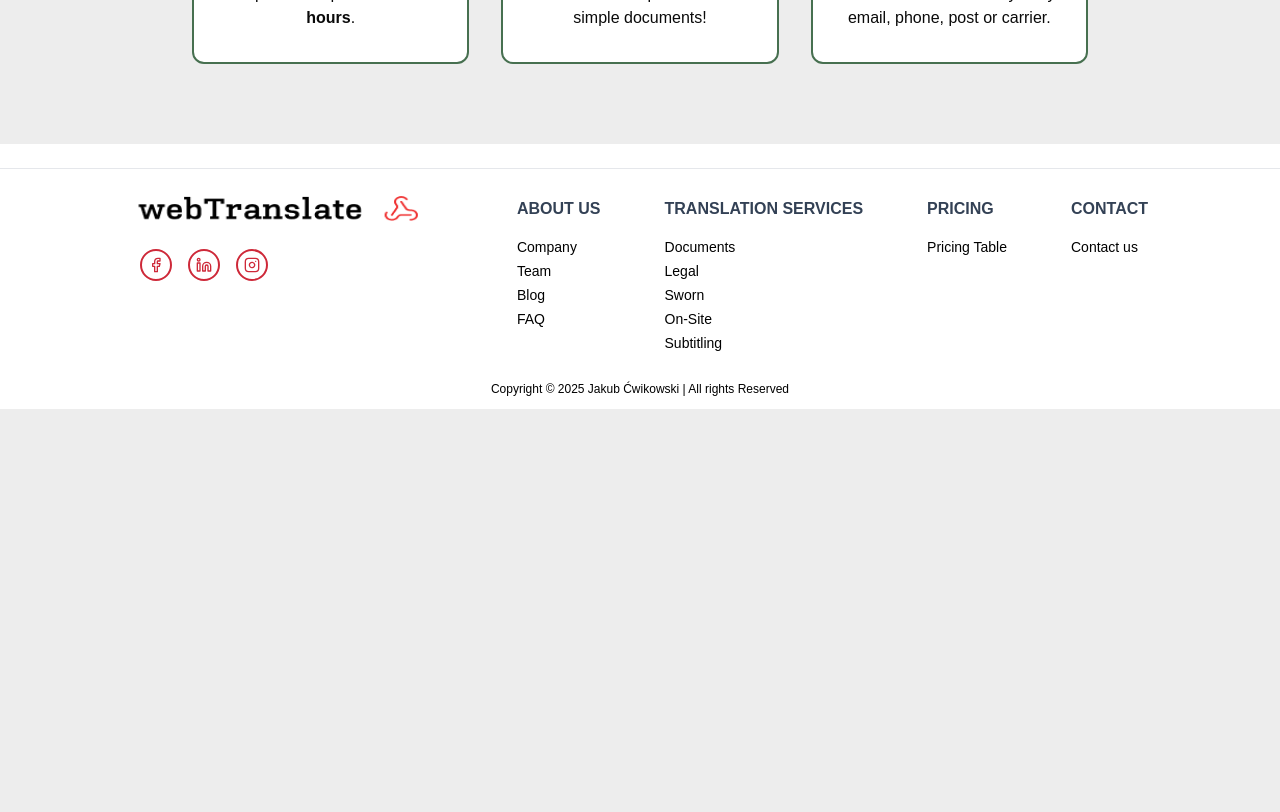
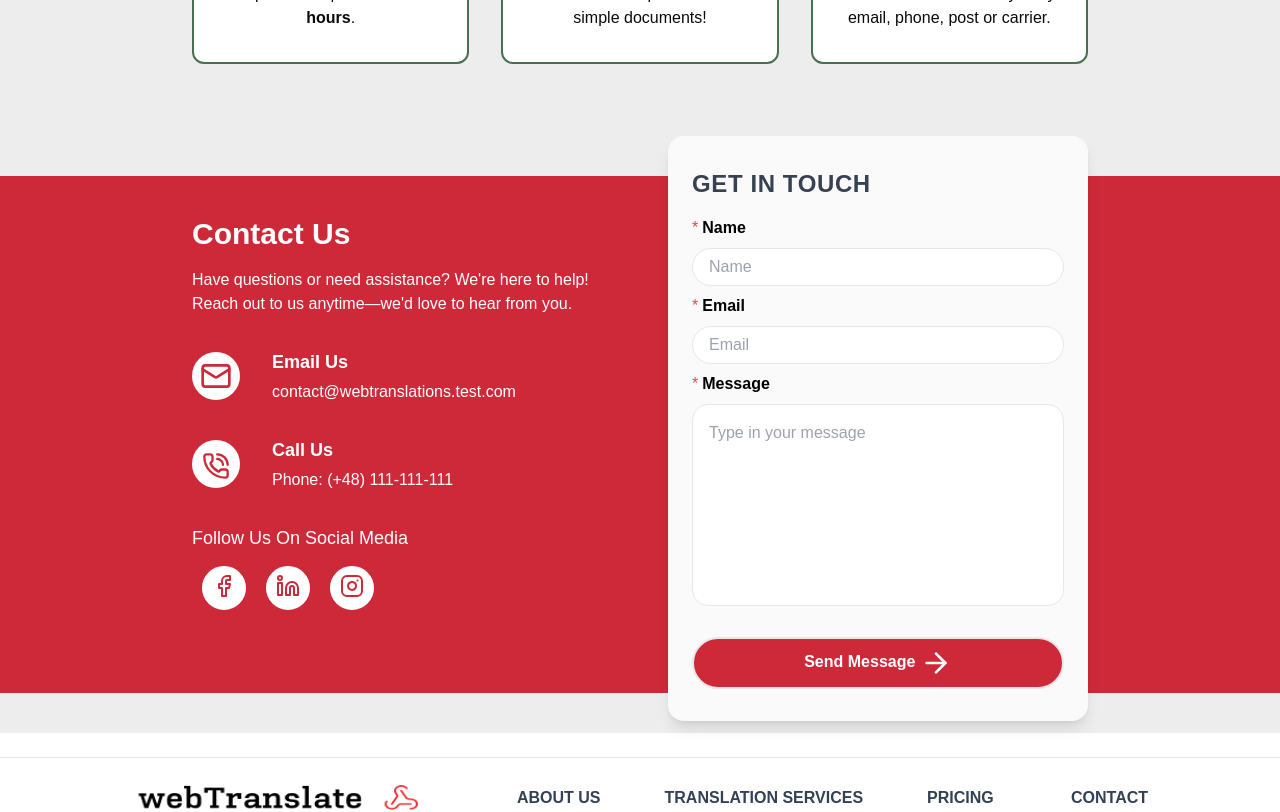
Before and after one commit to Jerry-BloodBerry/translations-website, a Next.js app: page / in a window 1280 px wide. Shown: the part 2700-3512 px from the top of the page. Before the commit the page ends 3109 px from the top, so only its background shows below. Built offline with nearby package versions, Linux system fonts and the light colour scheme.

Commit message:
feat: add contact form with zod validation

```diff
--- /dev/null
+++ b/app/api/contact/action.ts
@@ -0,0 +1,41 @@
+"use server";
+
+import { z } from "zod";
+
+const contactFormSchema = z.object({
+  name: z.string().trim().min(1, { message: "Name field is required" }),
+  email: z.string().email({ message: "Invalid email address" }),
+  message: z.string().trim().min(1, { message: "Please type in a message" }),
+});
+
+export interface SendContactFormState {
+  success: string,
+  errors: {
+    name: string,
+    email: string,
+    message: string,
+  }
+}
+
+export const sendContactForm = async (prevState: SendContactFormState, formData: FormData) => {
+  const contactFormData = Object.fromEntries(formData);
+  const validatedContactFormData = contactFormSchema.safeParse(contactFormData);
+
+
+  if (!validatedContactFormData.success) {
+    const formFieldErrors =
+      validatedContactFormData.error.flatten().fieldErrors;
+
+    return {
+      errors: {
+        name: formFieldErrors?.name,
+        email: formFieldErrors?.email,
+        message: formFieldErrors?.message,
+      }
+    };
+  }
+
+  return {
+    success: "Your message was sent successfully!",
+  };
+}
--- a/app/page.tsx
+++ b/app/page.tsx
@@ -10,9 +10,13 @@ import {
   CheckIcon,
   DocumentTextIcon,
 } from '@heroicons/react/24/outline'
+import { Facebook, MailIcon, PhoneCallIcon } from 'lucide-react'
 
 import { cn } from '@/lib/utils'
+import ContactForm from '@/components/contact-form'
 import Service from '@/components/service'
+import SocialIcon from '@/components/social-icon'
+import SocialIcons from '@/components/social-icons'
 import WorkWithUsStep from '@/components/work-with-us-step'
 
 export default function Home() {
@@ -205,6 +209,52 @@ export default function Home() {
           </WorkWithUsStep>
         </div>
       </Section>
+      <div className="bg-[#CE2939] text-white pb-1 mb-10">
+        <Section id="contact" className="mt-20">
+          <div className="w-full flex flex-col md:flex-row md:items-start md:justify-between">
+            <div className="max-w-full md:max-w-[90%] lg:max-w-[440px] mt-10">
+              <SectionTitle>Contact Us</SectionTitle>
+              <p className="text-left mt-4 mb-4 text-md mx-auto lg:ml-0">
+                Have questions or need assistance? We're here to help! Reach out
+                to us anytime—we'd love to hear from you.
+              </p>
+              <div className="flex flex-row items-center mt-8">
+                <div className="bg-white h-12 w-12 rounded-full text-[#CE2939] mr-8">
+                  <MailIcon className="size-8 mx-auto mt-2" />
+                </div>
+                <div>
+                  <h4 className="text-lg mb-1 font-bold">Email Us</h4>
+                  <a
+                    href="mailto:contact@webtranslations.test.com"
+                    className="hover:underline"
+                  >
+                    contact@webtranslations.test.com
+                  </a>
+                </div>
+              </div>
+              <div className="flex flex-row items-center mt-8">
+                <div className="bg-white h-12 w-12 rounded-full text-[#CE2939] mr-8">
+                  <PhoneCallIcon className="size-7 mx-auto mt-3" />
+                </div>
+                <div>
+                  <h4 className="text-lg mb-1 font-bold">Call Us</h4>
+                  Phone:{' '}
+                  <a href="tel:+48-111-111-111" className="hover:underline">
+                    (+48) 111-111-111
+                  </a>
+                </div>
+              </div>
+              <h4 className="mt-8 text-lg mb-3">Follow Us On Social Media</h4>
+              <div className="flex flex-row space-x-8">
+                <SocialIcons size="large" withHoverEffect={false} />
+              </div>
+            </div>
+            <div className="max-w-full md:max-w-[90%] lg:max-w-[420px] mt-10 lg:-mt-10 lg:-mb-20 bg-[#fafafa] px-6 py-8 text-black shadow-lg rounded-2xl">
+              <ContactForm />
+            </div>
+          </div>
+        </Section>
+      </div>
     </main>
   )
 }
@@ -221,7 +271,7 @@ const Section = ({
   return (
     <div
       className={cn(
-        'my-12 mx-12 max-w-4xl lg:mx-auto flex flex-col items-center justify-center',
+        'my-12 mx-8 lg:max-w-4xl lg:mx-auto flex flex-col items-center justify-center',
         className
       )}
       id={id}
--- /dev/null
+++ b/components/contact-form.tsx
@@ -0,0 +1,109 @@
+'use client'
+
+import { useActionState, useState } from 'react'
+import { ArrowRight } from 'lucide-react'
+
+import { sendContactForm, SendContactFormState } from '@/app/api/contact/action'
+
+const initialState: SendContactFormState = {
+  success: '',
+  errors: {
+    name: '',
+    email: '',
+    message: '',
+  },
+}
+
+function ContactForm() {
+  const [state, formAction] = useActionState(sendContactForm, initialState)
+  // Local state to control form data
+  const [formData, setFormData] = useState({
+    name: '',
+    email: '',
+    message: '',
+  })
+
+  const handleChange = (
+    e: React.ChangeEvent<HTMLInputElement | HTMLTextAreaElement>
+  ) => {
+    const { name, value } = e.target
+    setFormData((prev: any) => ({
+      ...prev,
+      [name]: value,
+    }))
+  }
+  return (
+    <form action={formAction} className="flex flex-col">
+      <div className="text-2xl font-extrabold uppercase mb-2 text-gray-700 tracking-wide">
+        Get in Touch
+      </div>
+      <div className="mt-2">
+        <span className="text-red-500 mr-1">*</span>
+        <label htmlFor="nameField" className="font-bold">
+          Name
+        </label>
+        <input
+          className="w-full mt-2 px-4 py-2 border shadow-[#477050] appearance-none leading-tight text-gray-700 focus:shadow-outline focus:border-none rounded-full"
+          type="text"
+          name="name"
+          id="nameField"
+          placeholder="Name"
+          value={formData.name}
+          onChange={handleChange}
+        />
+        {state.errors?.name && (
+          <FormErrorMessage>{state.errors.name}</FormErrorMessage>
+        )}
+      </div>
+      <div className="mt-2">
+        <span className="text-red-500 mr-1">*</span>
+        <label htmlFor="emailField" className="font-bold">
+          Email
+        </label>
+        <input
+          className="w-full mt-2 px-4 py-2 border leading-tight text-gray-700 focus:outline-none focus:shadow-outline rounded-full"
+          type="email"
+          name="email"
+          id="emailField"
+          placeholder="Email"
+          value={formData.email}
+          onChange={handleChange}
+        />
+        {state.errors?.email && (
+          <FormErrorMessage>{state.errors.email}</FormErrorMessage>
+        )}
+      </div>
+      <div className="mt-2">
+        <span className="text-red-500 mr-1">*</span>
+        <label htmlFor="messageField" className="font-bold">
+          Message
+        </label>
+        <textarea
+          name="message"
+          cols={30}
+          rows={7}
+          placeholder="Type in your message"
+          className="w-full px-4 py-4 mt-2 resize-none rounded-2xl border text-gray-700 focus:outline-none focus:shadow-outline"
+          value={formData.message}
+          onChange={handleChange}
+        ></textarea>
+        {state.errors?.message && (
+          <FormErrorMessage>{state.errors.message}</FormErrorMessage>
+        )}
+      </div>
+      <button
+        type="submit"
+        className="px-4 py-2 font-bold border-2 text-white bg-[#CE2939] rounded-full mt-6 hover:translate-x-1 hover:-translate-y-1 hover:shadow-md transition-all duration-200"
+      >
+        Send Message <ArrowRight className="inline size-8" />
+      </button>
+      {state?.success && <p className="text-green-600 mt-4">{state.success}</p>}
+    </form>
+  )
+}
+
+const FormErrorMessage = ({ children }: { children: React.ReactNode }) => {
+  return <p className="text-red-500 mt-1 ml-1">{children}</p>
+}
+
+export default ContactForm
--- a/components/footer.tsx
+++ b/components/footer.tsx
@@ -3,6 +3,9 @@ import Image from 'next/image'
 import Link from 'next/link'
 import logo from '@/public/images/logo.png'
 import { Facebook, Instagram, Linkedin, LucideProps } from 'lucide-react'
+
+import SocialIcon from './social-icon'
+import SocialIcons from './social-icons'
 
 const Footer = () => {
   return (
@@ -21,11 +24,7 @@ const Footer = () => {
               height={40}
               className="h-[32px] mx-auto mb-6 mt-4 lg:ml-0 lg:mt-0"
             />
-            <SocialIcons>
-              <SocialIcon icon={Facebook} url="https://facebook.com" />
-              <SocialIcon icon={Linkedin} url="https://linkedin.com" />
-              <SocialIcon icon={Instagram} url="https://instagram.com" />
-            </SocialIcons>
+            <SocialIcons size="small" withHoverEffect={true} />
           </div>
           <div className="flex flex-col md:flex-row md:space-x-16">
             <FooterSection>
@@ -79,37 +78,6 @@ const Copyright = () => {
   )
 }
 
-const SocialIcons = ({ children }: { children: React.ReactNode }) => {
-  return (
-    <ul className="flex flex-row space-x-4 justify-center lg:justify-start lg:ml-2">
-      {children}
-    </ul>
-  )
-}
-
-const SocialIcon = ({
-  icon,
-  url,
-}: {
-  icon: React.ForwardRefExoticComponent<
-    Omit<LucideProps, 'ref'> & React.RefAttributes<SVGSVGElement>
-  >
-  url: string
-}) => {
-  const Icon = icon
-  return (
-    <li>
-      <a
-        href={url}
-        target="_blank"
-        className="block border-2 border-[#CE2939] bg-white hover:bg-[#CE2939] text-[#CE2939] hover:text-white rounded-full h-8 w-8 text-center transition-all ease-in-out duration-200"
-      >
-        <Icon size={16} className="block mx-auto mt-[6px]" />
-      </a>
-    </li>
-  )
-}
-
 const FooterSection = ({ children }: { children: React.ReactNode }) => {
   return <div className="mb-6 text-center lg:text-left lg:mb-0">{children}</div>
 }
--- /dev/null
+++ b/components/social-icon.tsx
@@ -0,0 +1,56 @@
+import { LucideProps } from 'lucide-react'
+
+import { cn } from '@/lib/utils'
+
+const SocialIcon = ({
+  icon,
+  url,
+  size,
+  withHoverEffect,
+}: {
+  icon: React.ForwardRefExoticComponent<
+    Omit<LucideProps, 'ref'> & React.RefAttributes<SVGSVGElement>
+  >
+  url: string
+  size: 'small' | 'large'
+  withHoverEffect?: boolean
+}) => {
+  const Icon = icon
+  return (
+    <li>
+      <a
+        href={url}
+        target="_blank"
+        className={cn(
+          `block border-2 border-[#CE2939] bg-white text-[#CE2939] rounded-full h-${getHeightBasedOnSize(size)} w-${getHeightBasedOnSize(size)} text-center transition-all ease-in-out duration-200`,
+          withHoverEffect && 'hover:bg-[#CE2939] hover:text-white'
+        )}
+      >
+        <Icon
+          size={getIconSize(size)}
+          className={cn('block mx-auto mt-[6px]', size == 'large' && 'mt-2')}
+        />
+      </a>
+    </li>
+  )
+}
+
+const getHeightBasedOnSize = (size: 'small' | 'large') => {
+  switch (size) {
+    case 'small':
+      return '8'
+    case 'large':
+      return '12'
+  }
+}
+
+const getIconSize = (size: 'small' | 'large') => {
+  switch (size) {
+    case 'small':
+      return '16'
+    case 'large':
+      return '24'
+  }
+}
+
+export default SocialIcon
--- /dev/null
+++ b/components/social-icons.tsx
@@ -0,0 +1,36 @@
+import { Facebook, Instagram, Linkedin } from 'lucide-react'
+
+import SocialIcon from './social-icon'
+
+const SocialIcons = ({
+  size,
+  withHoverEffect,
+}: {
+  size: 'small' | 'large'
+  withHoverEffect?: boolean
+}) => {
+  return (
+    <ul className="flex flex-row space-x-4 justify-center lg:justify-start lg:ml-2">
+      <SocialIcon
+        size={size}
+        icon={Facebook}
+        withHoverEffect={withHoverEffect}
+        url="https://facebook.com"
+      />
+      <SocialIcon
+        size={size}
+        icon={Linkedin}
+        withHoverEffect={withHoverEffect}
+        url="https://linkedin.com"
+      />
+      <SocialIcon
+        size={size}
+        icon={Instagram}
+        withHoverEffect={withHoverEffect}
+        url="https://instagram.com"
+      />
+    </ul>
+  )
+}
+
+export default SocialIcons
--- a/package.json
+++ b/package.json
@@ -16,7 +16,8 @@
     "react": "^19.0.0",
     "react-country-flag": "^3.1.0",
     "react-dom": "^19.0.0",
-    "tailwind-merge": "^2.6.0"
+    "tailwind-merge": "^2.6.0",
+    "zod": "^3.24.1"
   },
   "devDependencies": {
     "@eslint/eslintrc": "^3",
```
Also changed, not shown: 1 other file (tests, documents, lock files or other folders).
